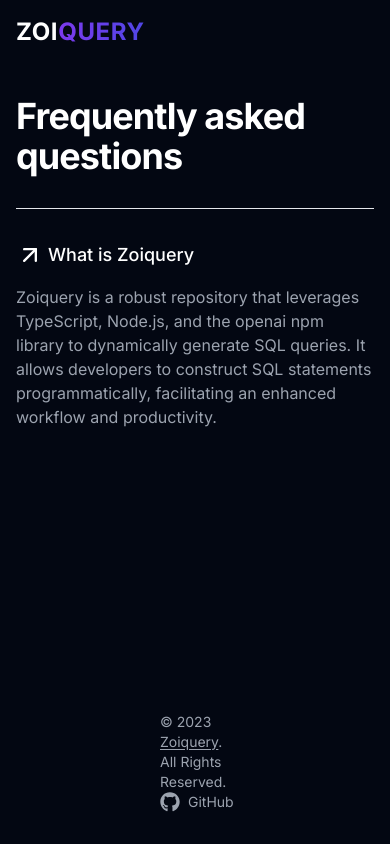
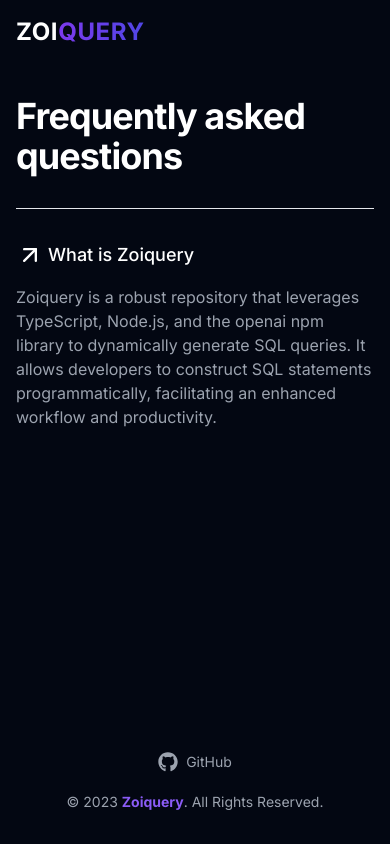
Before and after one commit to noeyislearning/zoiquery, a Next.js app in the folder client/: page /about in a window 390 px wide. Built offline with nearby package versions, Linux system fonts and the light colour scheme.

Commit message:
Fix some responsiveness & UI issue

```diff
--- a/client/assets/css/core.css
+++ b/client/assets/css/core.css
@@ -4,10 +4,10 @@
 
 ::-webkit-scrollbar {
     -webkit-appearance: none;
-    width: 7px;
+    width: 0;
 }
 
 ::-webkit-scrollbar-thumb {
     border-radius: 4px;
-    background-color: dimgrey;
+    background-color: indigo;
 }
--- /dev/null
+++ b/client/assets/interfaces/message.ts
@@ -0,0 +1,8 @@
+export interface MessageProps {
+  role: string;
+  content: string;
+}
+
+export interface MessageDisplayProps {
+  userMessages: MessageProps[];
+}
--- a/client/components/common/Avatars/AIResponseAvatar.tsx
+++ b/client/components/common/Avatars/AIResponseAvatar.tsx
@@ -3,8 +3,8 @@
 export default function AIResponseAvatar() {
   return (
     <>
-      <div className="relative inline-flex items-center justify-center w-7 h-7 overflow-hidden bg-gradient-to-r from-violet-600 to-indigo-600 rounded-md">
-        <span className="font-bold text-white">Z</span>
+      <div className="py-4 px-4 relative inline-flex items-center justify-center w-7 h-7 lg:w-10 lg:h-10 overflow-hidden bg-gradient-to-r from-violet-600 to-indigo-600 rounded-md">
+        <span className="font-bold text-sm lg:text-lg text-white">Z</span>
       </div>
     </>
   )
--- /dev/null
+++ b/client/components/common/Cards/ChatCard.tsx
@@ -0,0 +1,65 @@
+import React from 'react'
+
+/** Other Dependencies */
+import { toast } from 'react-toastify';
+
+/** React Icons */
+import { IoCopyOutline } from "react-icons/io5";
+
+/** Component */
+import AIResponseAvatar from "@/components/common/Avatars/AIResponseAvatar";
+
+/** Interfaces/Props */
+import { MessageDisplayProps } from "@/assets/interfaces/message"
+
+export default function ChatCard({ userMessages }: MessageDisplayProps) {
+
+  /** Filter chat by role 'user' */
+  const userMessagesFiltered = userMessages.filter((message) => message.role === "user");
+
+  /** Filter chat by role 'assistant' */
+  const assistantMessages = userMessages.filter((message) => message.role === "assistant");
+
+
+  return (
+    <>
+      {userMessagesFiltered.map((userMessage, index) => {
+        // Get the corresponding assistant's message
+        const assistantMessage = assistantMessages[index];
+        return (
+          <div
+              key={index}
+              className="mb-4 py-4 px-4 bg-gray-800 rounded-md text-gray-300">
+            <div className="flex flex-row gap-4 lg:gap-5 items-start text-sm justify-between">
+              <AIResponseAvatar />
+              <div className="flex flex-col gap-2 w-full">
+                <div className="font-medium break-words">
+                  {userMessage.content}
+                </div>
+                <div className="font-mono break-words">
+                  {
+                    assistantMessage && assistantMessage.content
+                  }
+                </div>
+              </div>
+              <button
+                  onClick={async () => {
+                    try {
+                      await navigator.clipboard.writeText(assistantMessage.content);
+                      toast.success('Copied to clipboard!');
+                    } catch (err) {
+                      toast.error('Failed to copy text!');
+                      console.error('Could not copy text: ', err);
+                    }
+                  }}
+                  className="text-gray-400 hover:text-gray-200"
+              >
+                <IoCopyOutline className="w-5 h-5"/>
+              </button>
+            </div>
+          </div>
+        )
+      })}
+    </>
+  )
+}
--- a/client/components/layouts/Footer/Footer.tsx
+++ b/client/components/layouts/Footer/Footer.tsx
@@ -10,9 +10,9 @@
 
   return (
     <>
-      <footer className="fixed px-36 py-4 bottom-0 left-0 z-20 w-full">
-        <div className="max-w-screen-xl flex flex-wrap items-center justify-between mx-auto p-4 text-gray-400">
-        <span className="text-sm sm:text-center">&copy; {currentYear} <Link href={"/"} className="underline underline-offset-2">Zoiquery</Link>. All Rights Reserved.
+      <footer className="fixed p-0 md:px-24 lg:px-36 py-4 bottom-0 left-0 z-20 w-full">
+        <div className="p-4 max-w-screen-xl flex flex-col-reverse lg:flex-row flex-wrap  gap-5 items-center justify-between mx-auto  text-gray-400">
+          <span className="text-sm sm:text-center">&copy; {currentYear} <Link href={"/"} className="font-bold text-violet-500">Zoiquery</Link>. All Rights Reserved.
           </span>
           <div className="flex gap-5 text-sm items-center">
             <Link href={"https://github.com/noeyislearning/zoiquery"} target={"_blank"}>
--- a/client/components/layouts/Navbar/Navbar.tsx
+++ b/client/components/layouts/Navbar/Navbar.tsx
@@ -2,9 +2,7 @@
 
 /** Components */
 import Logo from "@/components/common/Logos/Logo";
-import User from "@/components/layouts/User/User";
 import NavMenu from "@/components/layouts/Menu/NavMenu";
-import GetStartedButton from "@/components/common/Buttons/GetStartedButton";
 
 /** Models */
 import menuItems from "@/assets/models/navMenu.json"
@@ -16,10 +14,6 @@
         <div className="max-w-screen-xl flex flex-wrap items-center justify-between mx-auto p-4 text-white">
           <Logo />
           <NavMenu navMenuItems={[]}/>
-          {/* If the user is logged in.*/}
-          {/*<User />*/}
-          {/* If the user is not logged in.*/}
-          {/*<GetStartedButton />*/}
         </div>
       </nav>
     </>
```
Lines whose indentation alone changed are shown as unchanged.
